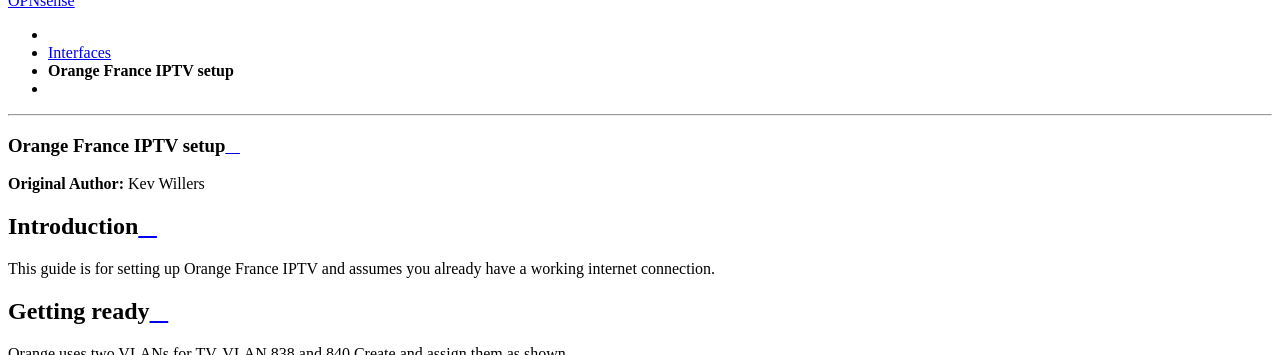
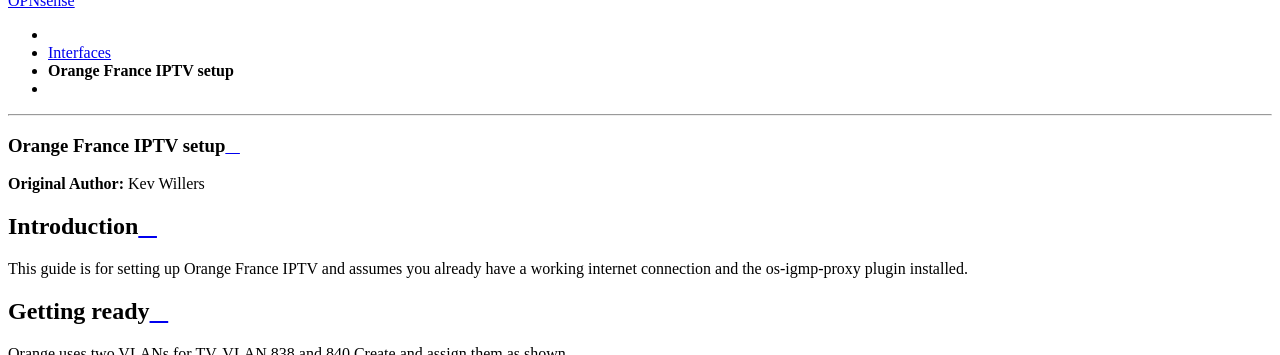
Before and after one commit to opnsense/docs, a Sphinx documentation site: the page built from source/manual/how-tos/orange_fr_tvf.rst, in a window 1280 px wide and 900 px high, scrolled down 861 px, cut to the strip 0-355 px from the top of the window. Built offline with Sphinx 7.4.7 and the Read the Docs theme 2.0.0, drawn with Linux system fonts in a browser that asks for light colours; pages that are not in the unit, such as notebooks, are missing from menus.

Commit message:
igmp proxy seem to be required here... although this might be the case for more of these community contributed howtos, lets add it anyway. closes https://github.com/opnsense/docs/issues/70

```diff
--- a/source/manual/how-tos/orange_fr_tvf.rst
+++ b/source/manual/how-tos/orange_fr_tvf.rst
@@ -5,7 +5,8 @@
 
 **Introduction**
 -----------------
-This guide is for setting up Orange France IPTV and assumes you already have a working internet connection.
+This guide is for setting up Orange France IPTV and assumes you already have a working internet connection and the
+os-igmp-proxy	plugin installed.
 
 
 **Getting ready**
```
